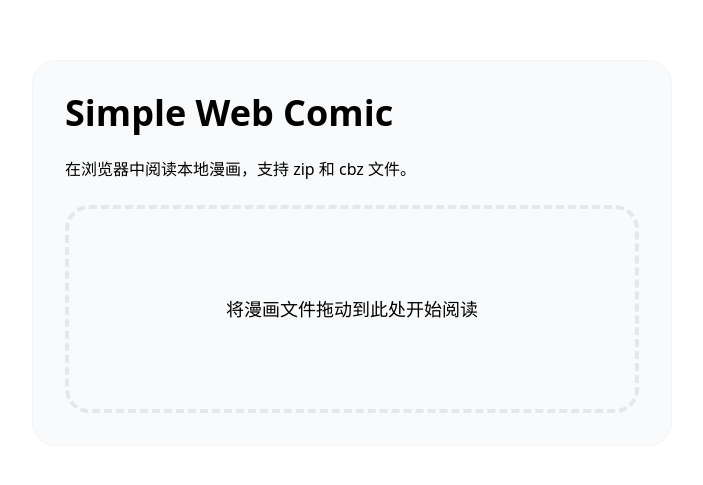
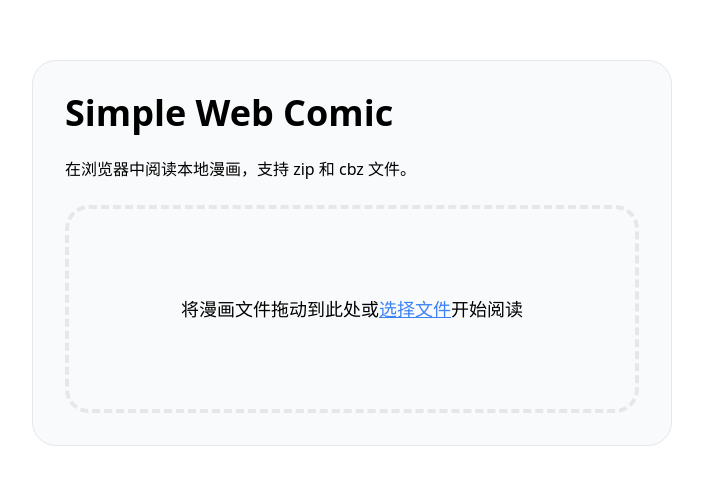
Before and after one commit to YaoweiZou/simple-comic-web, a Preact app: page / in a window 1280 px wide. Shown: the part 147-632 px from the top of the page, without its empty margins (288-991 px from the left). Built offline with nearby package versions, Linux system fonts and the light colour scheme.

Commit message:
update DragSection

```diff
--- a/src/App.jsx
+++ b/src/App.jsx
@@ -21,7 +21,7 @@ export default function App() {
     <>
       {imageUrls.length === 0 ? (
         <main className="flex items-center justify-center h-full">
-          <div className="w-1/2 p-8 m-8 bg-gray-50 border border-solid border-gray-100 rounded-3xl">
+          <div className="w-1/2 p-8 m-8 bg-gray-50 border border-solid border-gray-200 rounded-3xl">
             <div>
               <h1 className="text-4xl font-semibold">Simple Web Comic</h1>
               <p className="text-base my-6">
--- a/src/components/DragSection.jsx
+++ b/src/components/DragSection.jsx
@@ -1,4 +1,5 @@
 import { useEffect, useRef } from "preact/hooks";
+
 import { unzip } from "@/utils/unzip.js";
 
 export default function DragSection({ state, dispatch }) {
@@ -53,14 +54,55 @@ export default function DragSection({ state, dispatch }) {
       dragSectionRef.current.removeEventListener("dragover", dragOverEvent);
   }, []);
 
+  function handleUpdateFile(event) {
+    const files = event.target.files ?? [];
+    if (files.length === 0) {
+      return;
+    }
+    dispatch({ type: "TOGGLE_LOADING" });
+    const file = files[0];
+    if (file) {
+      const urls = [];
+      try {
+        unzip(file).then((files) => {
+          files.forEach((item) => urls.push(URL.createObjectURL(item.blob)));
+          dispatch({ type: "SET_IMAGE_URLS", payload: urls });
+          dispatch({ type: "TOGGLE_LOADING" });
+        });
+      } catch (error) {
+        console.error(error);
+      } finally {
+        urls.forEach((url) => URL.revokeObjectURL(url));
+      }
+    }
+  }
+
   return (
     <div>
       <div
         ref={dragSectionRef}
-        className="flex justify-center items-center min-h-52 p-4 border-4 border-dashed rounded-3xl"
+        className="flex justify-center items-center min-h-52 p-4 border-4 border-dashed border-gray-200 hover:border-gray-300 rounded-3xl ease-in duration-200"
       >
         <div className="drag-content">
-          <p className="text-lg">将漫画文件拖动到此处开始阅读</p>
+          <p className="text-lg">
+            将漫画文件拖动到此处或
+            <label
+              className="underline cursor-pointer text-blue-500"
+              htmlFor="upload-file"
+              title="打开文件"
+            >
+              选择文件
+            </label>
+            开始阅读
+          </p>
+          <input
+            id="upload-file"
+            className="hidden"
+            type="file"
+            accept=".cbz,.zip"
+            onChange={handleUpdateFile}
+            title="上传漫画文件"
+          />
         </div>
       </div>
     </div>
```
